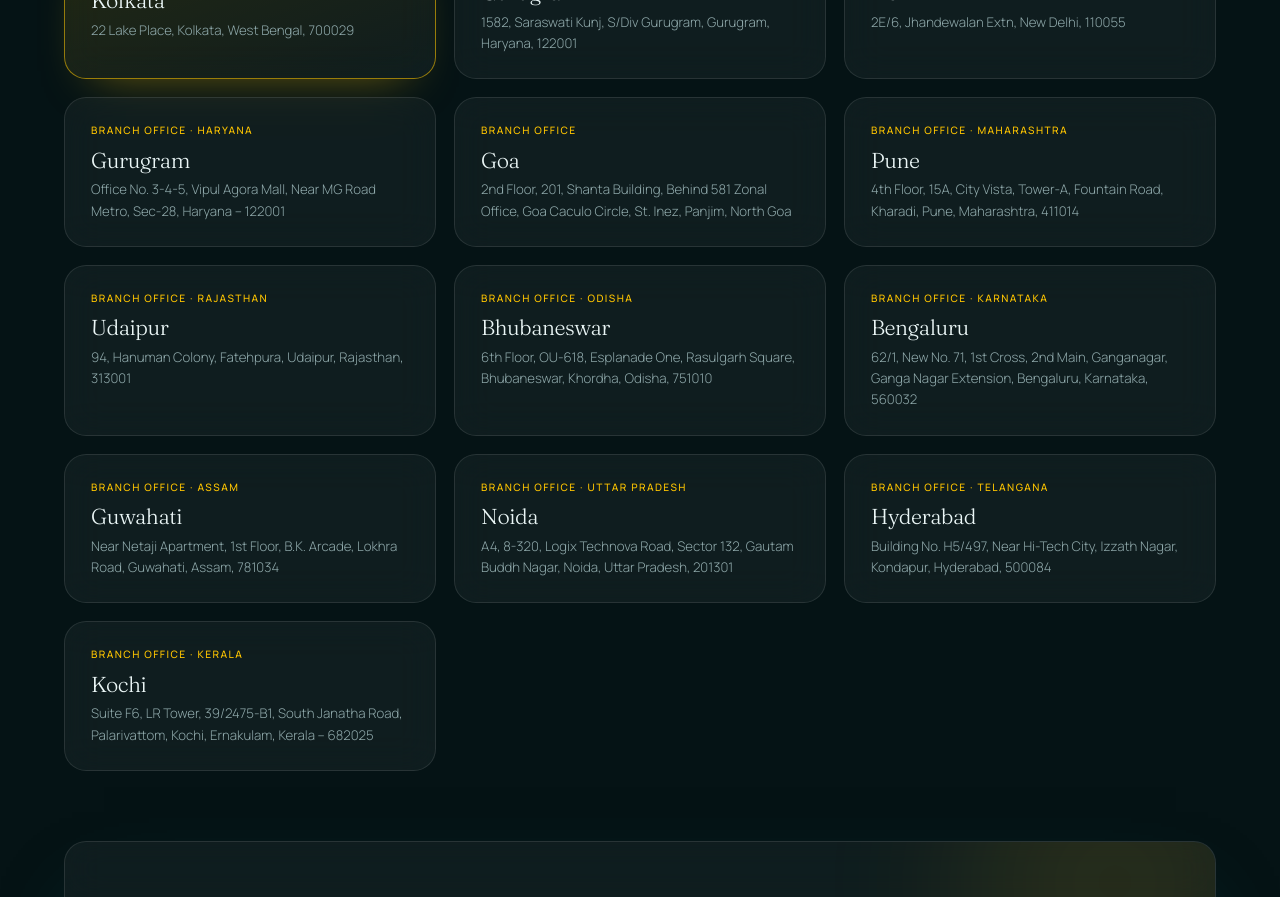
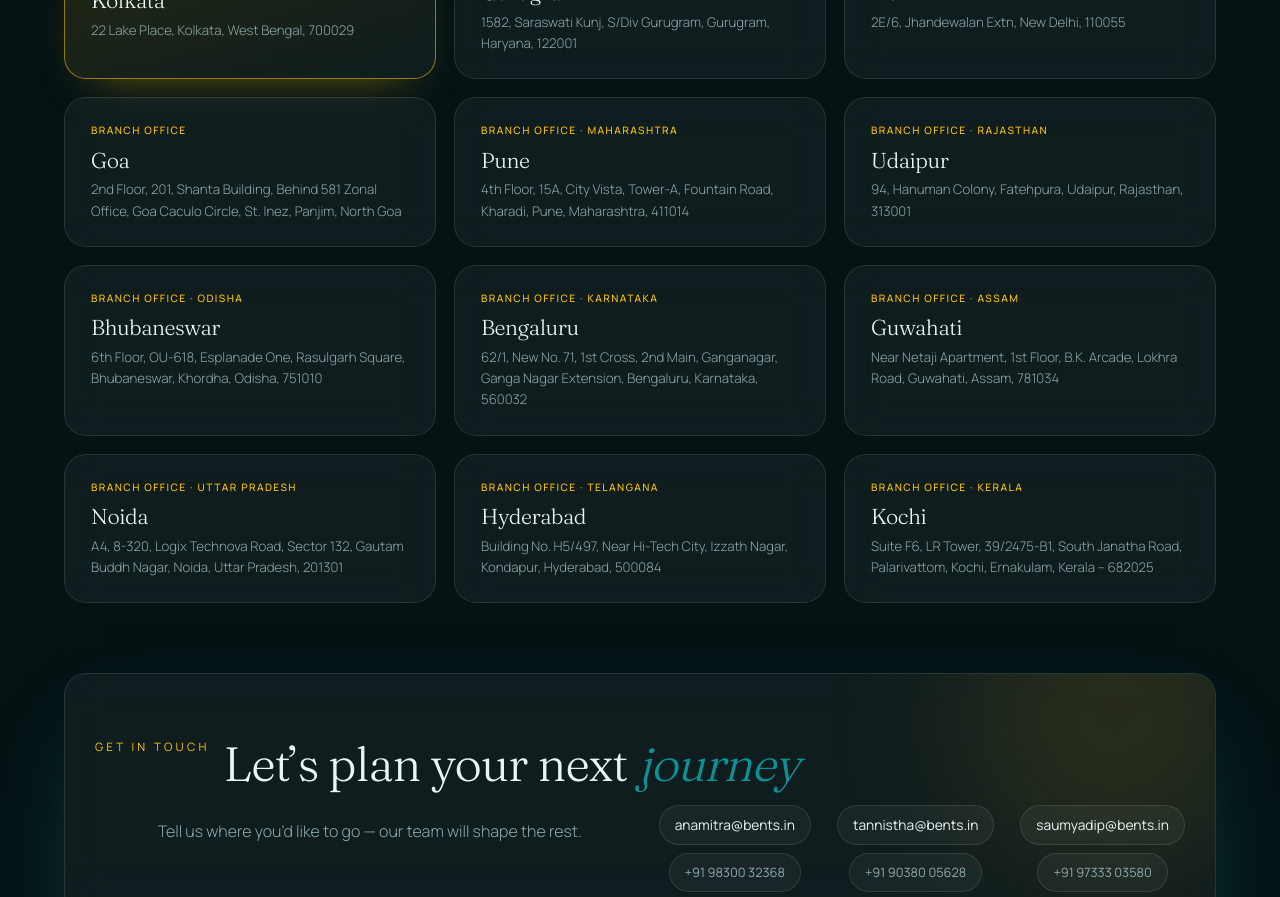
Before and after one commit to DEBOJEETDAS36/t2, a Next.js app: page /about in a window 1280 px wide. Shown: the part 6940-7837 px from the top of the page. Built offline with nearby package versions, Linux system fonts and the light colour scheme.

Commit message:
One Gurugram office removed

```diff
--- a/data/about.ts
+++ b/data/about.ts
@@ -66,7 +66,6 @@ export const ABOUT = {
     ['Kolkata', 'Registered office · West Bengal', '22 Lake Place, Kolkata, West Bengal, 700029', true],
     ['Gurugram', 'Branch office · Haryana', '1582, Saraswati Kunj, S/Div Gurugram, Gurugram, Haryana, 122001', false],
     ['Delhi', 'Branch office', '2E/6, Jhandewalan Extn, New Delhi, 110055', false],
-    ['Gurugram', 'Branch office · Haryana', 'Office No. 3-4-5, Vipul Agora Mall, Near MG Road Metro, Sec-28, Haryana – 122001', false],
     ['Goa', 'Branch office', '2nd Floor, 201, Shanta Building, Behind 581 Zonal Office, Goa Caculo Circle, St. Inez, Panjim, North Goa', false],
     ['Pune', 'Branch office · Maharashtra', '4th Floor, 15A, City Vista, Tower-A, Fountain Road, Kharadi, Pune, Maharashtra, 411014', false],
     ['Udaipur', 'Branch office · Rajasthan', '94, Hanuman Colony, Fatehpura, Udaipur, Rajasthan, 313001', false],
```
